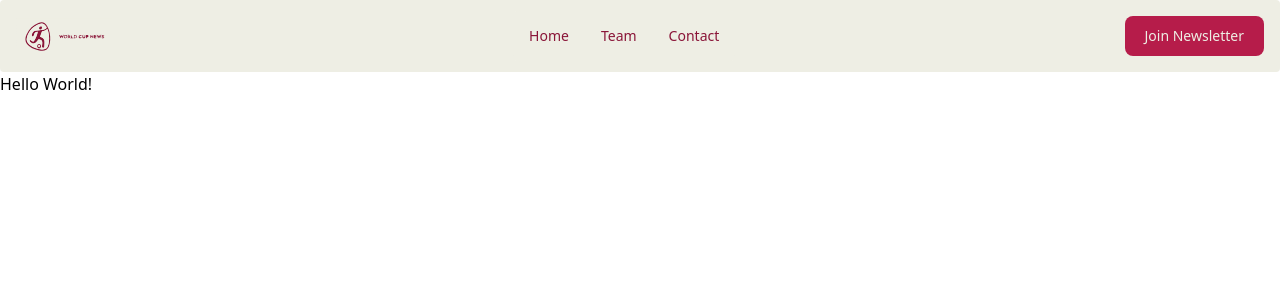
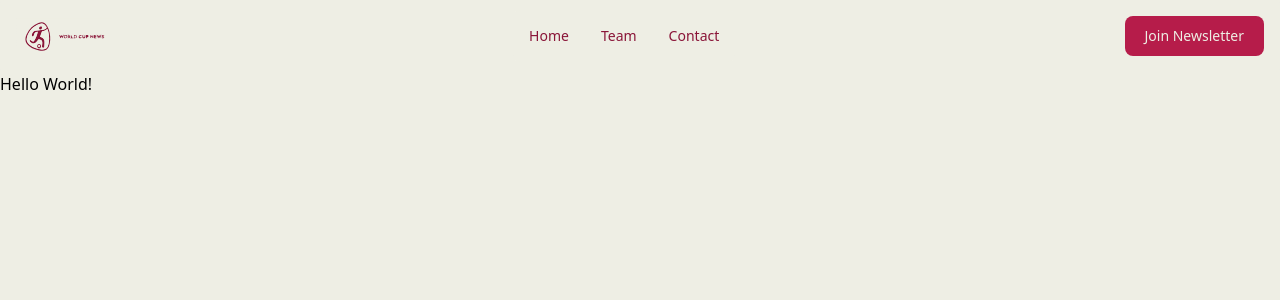
Before and after one commit to Bonattii/World-Cup-News, a React (Create React App) app: page / in a window 1280 px wide. Shown: the top 300 px of the page. Built offline with nearby package versions, Linux system fonts and the light colour scheme.

Commit message:
Change website bg color

```diff
--- a/src/App.tsx
+++ b/src/App.tsx
@@ -2,7 +2,7 @@ import Navbar from './components/Navbar';
 
 function App() {
   return (
-    <div>
+    <div className="bg-background h-screen w-full">
       <Navbar />
       <h1>Hello World!</h1>
     </div>
```
